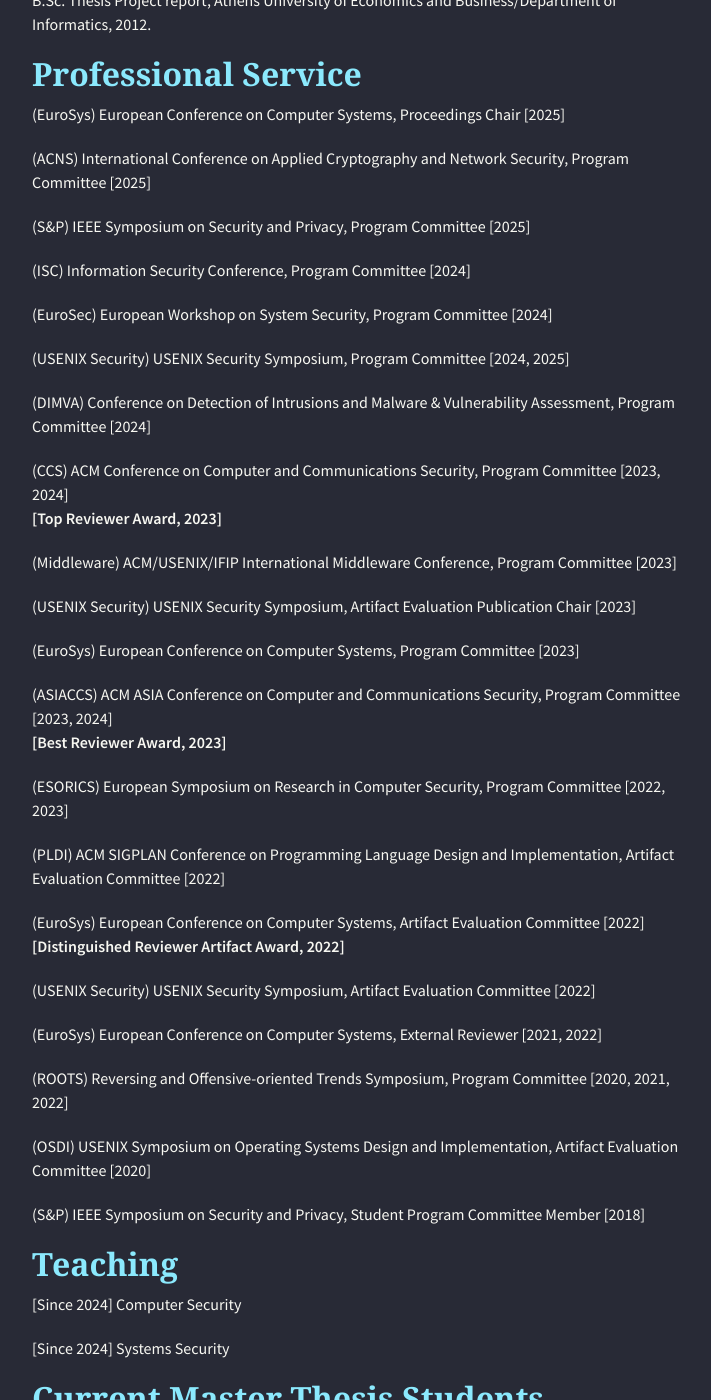
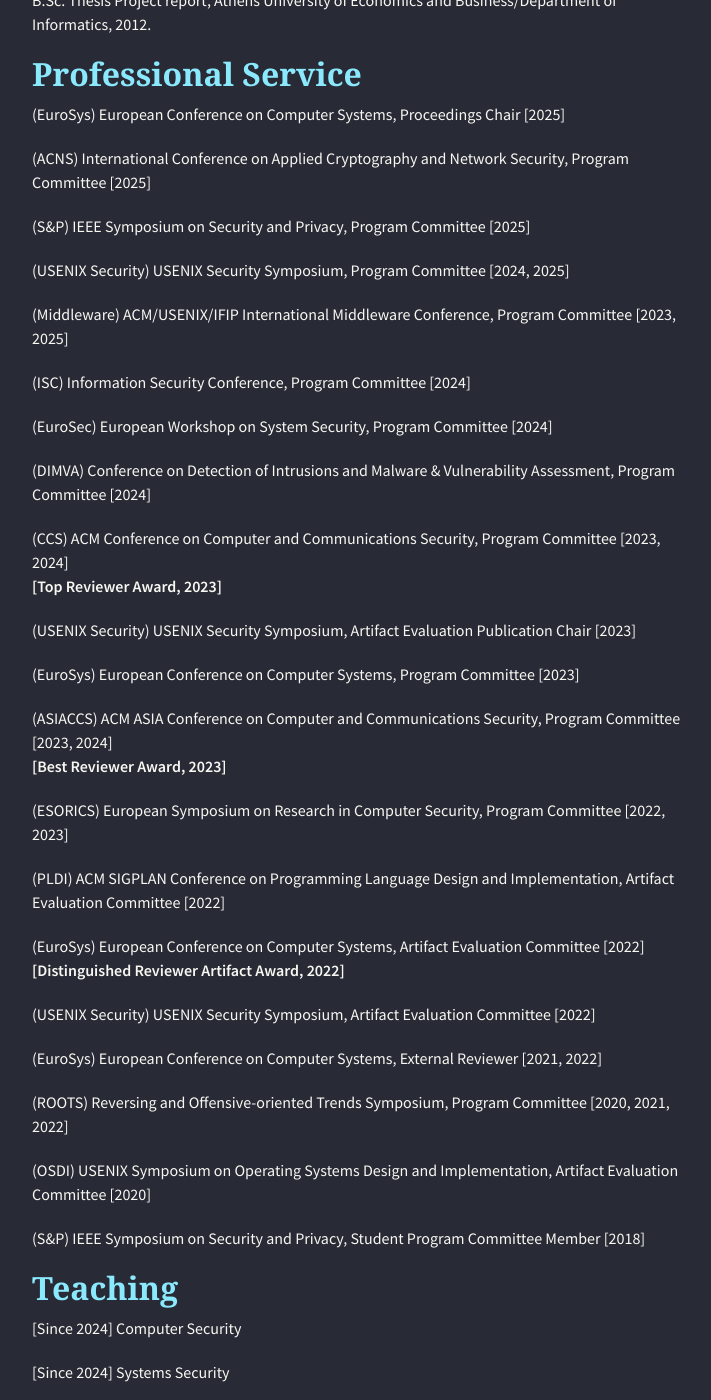
Before and after one commit to alexios-voulimeneas/alexios-voulimeneas.github.io, a Jekyll site: the page built from index.md, in a window 1280 px wide and 1400 px high, scrolled down 2739 px. Shown: the whole window, without its empty margins (283-994 px from the left). Built offline with Jekyll 4.4.1, drawn with Linux system fonts in a browser that asks for light colours; nearby versions of some CDN libraries; the repository's description, which GitHub fills in, is left out; some of the changed text lies outside the part shown.

Commit message:
Update index.md

```diff
--- a/index.md
+++ b/index.md
@@ -102,18 +102,18 @@
 
 (S&P) IEEE Symposium on Security and Privacy, Program Committee [2025]
 
+(USENIX Security) USENIX Security Symposium, Program Committee [2024, 2025]
+
+(Middleware) ACM/USENIX/IFIP International Middleware Conference, Program Committee [2023, 2025]
+
 (ISC) Information Security Conference, Program Committee [2024]
 
 (EuroSec) European Workshop on System Security, Program Committee  [2024]
-
-(USENIX Security) USENIX Security Symposium, Program Committee [2024, 2025]
 
 (DIMVA) Conference on Detection of Intrusions and Malware & Vulnerability Assessment, Program Committee [2024]
 
 (CCS) ACM Conference on Computer and Communications Security, Program Committee [2023, 2024]
 **[Top Reviewer Award, 2023]**
-
-(Middleware) ACM/USENIX/IFIP International Middleware Conference, Program Committee [2023]
 
 (USENIX Security) USENIX Security Symposium, Artifact Evaluation Publication Chair [2023]
 
```
Also changed, not shown: other parts of index.md (+1 -1 lines).
